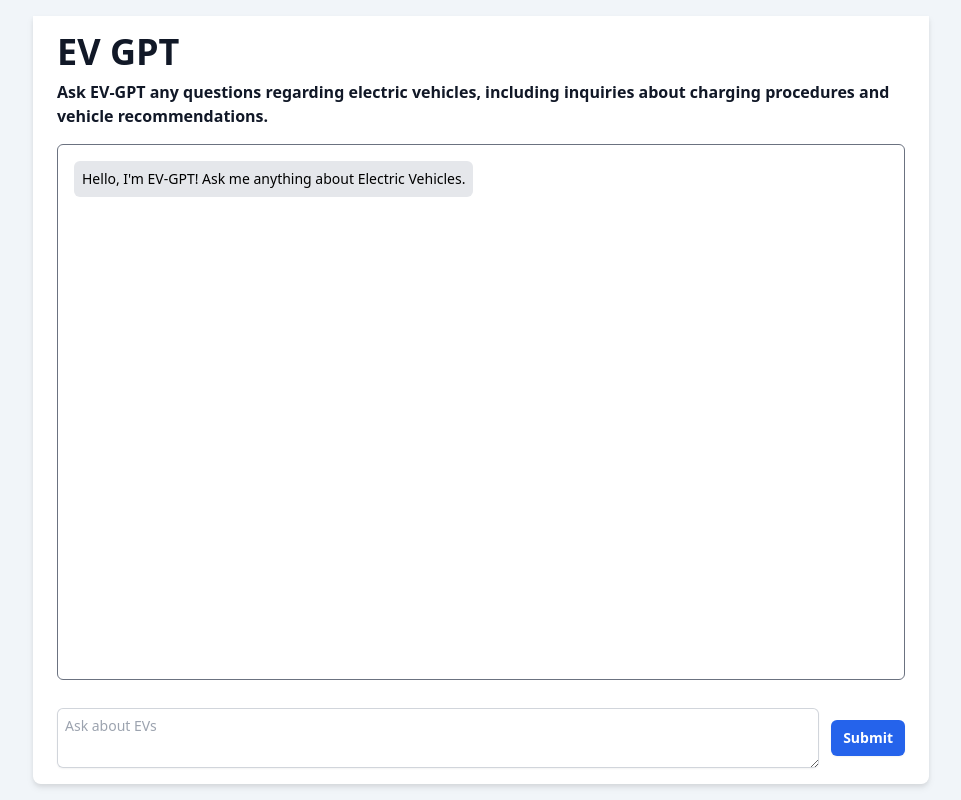
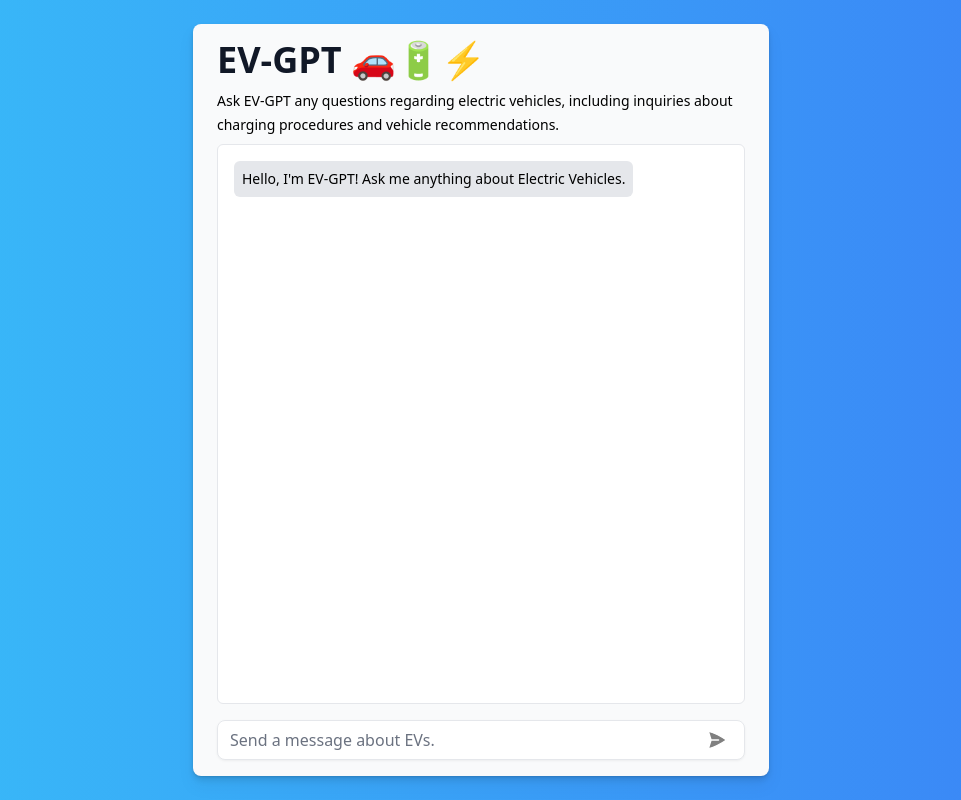
Before and after one commit to alexrobinett/ai-ev-Finder, a Next.js app: page / in a window 1280 px wide. Shown: the whole page, without its empty margins (159-1120 px from the left). Built offline with nearby package versions, Linux system fonts and the light colour scheme.

Commit message:
stying updates

```diff
--- a/package.json
+++ b/package.json
@@ -22,7 +22,8 @@
     "openai": "^3.2.1",
     "puppeteer": "^19.11.1",
     "react": "18.2.0",
-    "react-dom": "18.2.0"
+    "react-dom": "18.2.0",
+    "react-loader-spinner": "^5.3.4"
   },
   "devDependencies": {
     "@types/eslint": "^8.21.3",
--- a/src/app/ChatForm.tsx
+++ b/src/app/ChatForm.tsx
@@ -1,5 +1,6 @@
 import React from 'react';
 import ChatInput from './ChatInput';
+import { LineWave } from 'react-loader-spinner';
 
 interface ChatFormProps {
   input: string;
@@ -20,23 +21,54 @@ export default function ChatForm({
         e.preventDefault();
         handleSubmit(e).catch((err) => console.error(err));
       }}
-      className="flex- mt-5 sm:mt-1 sm:flex sm:items-center"
+      className="relative text-gray-900"
     >
       <ChatInput input={input} setInput={setInput} />
       {finished ? (
         <button
           type="submit"
-          className="mt-3 inline-flex w-full items-center justify-center rounded-md bg-blue-600 px-3 py-2 text-sm font-semibold text-white shadow-sm hover:bg-blue-500 focus-visible:outline focus-visible:outline-2 focus-visible:outline-offset-2 focus-visible:outline-blue-600 sm:ml-3 sm:mt-0 sm:w-auto"
+          className="hover:bg-grey-100 absolute inset-y-0 right-0 flex items-center rounded-r-lg px-4 font-semibold text-white focus:bg-blue-500 "
         >
-          Submit
+          <svg
+            xmlns="http://www.w3.org/2000/svg"
+            fill="grey"
+            viewBox="0 0 24 24"
+            strokeWidth={1.5}
+            stroke="currentColor"
+            className="h-6 w-6"
+          >
+            <path
+              strokeLinecap="round"
+              strokeLinejoin="round"
+              d="M6 12L3.269 3.126A59.768 59.768 0 0121.485 12 59.77 59.77 0 013.27 20.876L5.999 12zm0 0h7.5"
+            />
+          </svg>
         </button>
       ) : (
         <button
           disabled
           type="submit"
-          className="mt-3 inline-flex w-full animate-pulse items-center justify-center rounded-md bg-blue-600 px-3 py-2 text-sm font-semibold text-white shadow-sm hover:bg-blue-500 focus-visible:outline focus-visible:outline-2 focus-visible:outline-offset-2 focus-visible:outline-blue-600 sm:ml-3 sm:mt-0 sm:w-auto"
+          className="absolute inset-y-0 right-0 flex animate-pulse items-center justify-center rounded-md bg-blue-500 px-3 py-2  shadow-sm hover:bg-blue-400 focus-visible:outline focus-visible:outline-2 focus-visible:outline-offset-2 focus-visible:outline-blue-600 sm:ml-3 sm:mt-0 sm:w-auto"
         >
-          Working
+          <div role="status">
+            <svg
+              aria-hidden="true"
+              className="m-2 h-4 w-4 animate-spin fill-blue-500 text-gray-200 dark:text-gray-600"
+              viewBox="0 0 100 101"
+              fill="none"
+              xmlns="http://www.w3.org/2000/svg"
+            >
+              <path
+                d="M100 50.5908C100 78.2051 77.6142 100.591 50 100.591C22.3858 100.591 0 78.2051 0 50.5908C0 22.9766 22.3858 0.59082 50 0.59082C77.6142 0.59082 100 22.9766 100 50.5908ZM9.08144 50.5908C9.08144 73.1895 27.4013 91.5094 50 91.5094C72.5987 91.5094 90.9186 73.1895 90.9186 50.5908C90.9186 27.9921 72.5987 9.67226 50 9.67226C27.4013 9.67226 9.08144 27.9921 9.08144 50.5908Z"
+                fill="currentColor"
+              />
+              <path
+                d="M93.9676 39.0409C96.393 38.4038 97.8624 35.9116 97.0079 33.5539C95.2932 28.8227 92.871 24.3692 89.8167 20.348C85.8452 15.1192 80.8826 10.7238 75.2124 7.41289C69.5422 4.10194 63.2754 1.94025 56.7698 1.05124C51.7666 0.367541 46.6976 0.446843 41.7345 1.27873C39.2613 1.69328 37.813 4.19778 38.4501 6.62326C39.0873 9.04874 41.5694 10.4717 44.0505 10.1071C47.8511 9.54855 51.7191 9.52689 55.5402 10.0491C60.8642 10.7766 65.9928 12.5457 70.6331 15.2552C75.2735 17.9648 79.3347 21.5619 82.5849 25.841C84.9175 28.9121 86.7997 32.2913 88.1811 35.8758C89.083 38.2158 91.5421 39.6781 93.9676 39.0409Z"
+                fill="currentFill"
+              />
+            </svg>
+            <span className="sr-only">Loading...</span>
+          </div>
         </button>
       )}
     </form>
--- a/src/app/ChatHeader.tsx
+++ b/src/app/ChatHeader.tsx
@@ -2,11 +2,11 @@ import React from 'react';
 
 export default function ChatHeader() {
   return (
-    <header className="fixed left-0 right-0 top-0 z-10 bg-white px-4 py-2 sm:px-6">
-      <h1 className="my-4 flex-none text-4xl font-semibold leading-6 text-gray-900">
-        EV GPT{' '}
+    <header className="sticky left-0 right-0 top-0 z-10 mb-2 ">
+      <h1 className="my-2 mb-2 flex-none text-2xl font-semibold leading-6 text-gray-900 md:text-4xl">
+        EV-GPT 🚗🔋⚡{' '}
       </h1>
-      <span className="text-md mb-4 flex-none font-semibold leading-6 text-gray-900">
+      <span className="leading-2 mb-4 flex-none text-sm font-medium text-black">
         Ask EV-GPT any questions regarding electric vehicles, including
         inquiries about charging procedures and vehicle recommendations.
       </span>
--- a/src/app/ChatInput.tsx
+++ b/src/app/ChatInput.tsx
@@ -7,14 +7,14 @@ interface ChatInputProps {
 
 export default function ChatInput({ input, setInput }: ChatInputProps) {
   return (
-    <div className="w-full">
-      <label className="sr-only">EV GPT</label>
-      <textarea
+    <>
+      <label className="sr-only">EV GPT Input</label>
+      <input
         value={input}
         onChange={(e) => setInput(e.target.value)}
-        className="block w-full rounded-md border-0 px-2 py-1.5 text-gray-900 shadow-sm ring-1 ring-inset ring-gray-300 placeholder:text-gray-400 focus:ring-2 focus:ring-inset focus:ring-blue-600 sm:text-sm sm:leading-6"
-        placeholder="Ask about EVs"
+        className="focus:shadow-outline h-10 w-full rounded-lg border pl-3 pr-8 text-base placeholder-gray-500"
+        placeholder="Send a message about EVs."
       />
-    </div>
+    </>
   );
 }
--- a/src/app/ChatWindow.tsx
+++ b/src/app/ChatWindow.tsx
@@ -94,13 +94,13 @@ export default function ChatWindow() {
   };
 
   return (
-    <div className="relative flex w-full flex-auto flex-col bg-white pt-2 drop-shadow-md sm:my-4 sm:rounded-lg sm:px-4 md:max-w-4xl">
+    <div className="md:max-w-3xl: relative flex w-full flex-auto flex-col border-0 border-slate-900 bg-gray-50 shadow drop-shadow-lg sm:my-6 sm:max-w-xl sm:rounded-lg sm:px-4">
       <div
-        className="mb-4 flex flex-grow flex-col px-4 py-5 sm:p-2"
+        className=" flex flex-grow flex-col px-4 py-2 sm:p-2"
         ref={chatWindowRef}
       >
         <ChatHeader />
-        <section className="max-h[15rem] mb-24 mt-32 flex-1 overflow-y-auto rounded-md border border-gray-500 p-2 sm:mb-20 sm:mt-28 md:max-h-[36rem]">
+        <section className="flex-1 overflow-y-auto rounded-md border border-gray-200  bg-white p-2">
           <ChatBubbles
             messages={messages}
             finished={finished}
@@ -108,7 +108,7 @@ export default function ChatWindow() {
           />
         </section>
       </div>
-      <div className="fixed inset-x-0 bottom-0 mb-2 p-2 px-4 sm:px-6">
+      <div className="sticky inset-x-0 bottom-0 mx-2 mb-2 p-2 drop-shadow-sm sm:max-w-4xl sm:px-0">
         <ChatForm
           input={input}
           setInput={setInput}
--- a/src/app/page.tsx
+++ b/src/app/page.tsx
@@ -14,7 +14,7 @@ const Home: NextPage = () => {
         <link rel="icon" href="/favicon.ico" />
       </Head>
 
-      <main className="flex h-full flex-col items-center justify-center bg-slate-100">
+      <main className="flex h-full flex-col items-center justify-center bg-gradient-to-r from-sky-400 to-blue-500">
         <ChatWindow />
       </main>
     </>
```
Also changed, not shown: 2 other files (tests, documents, lock files or other folders).
